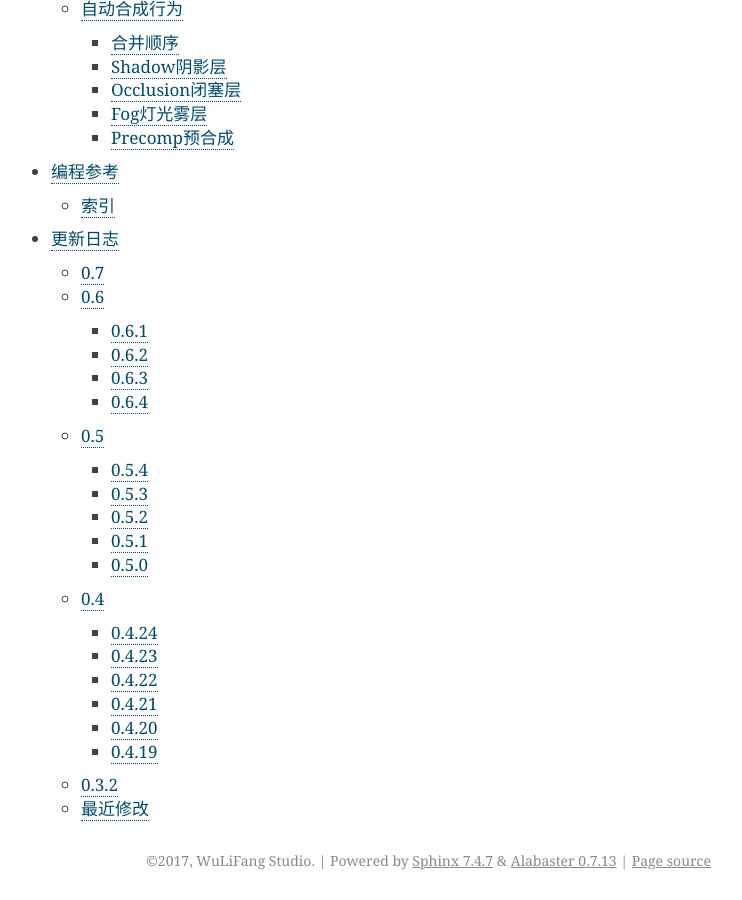
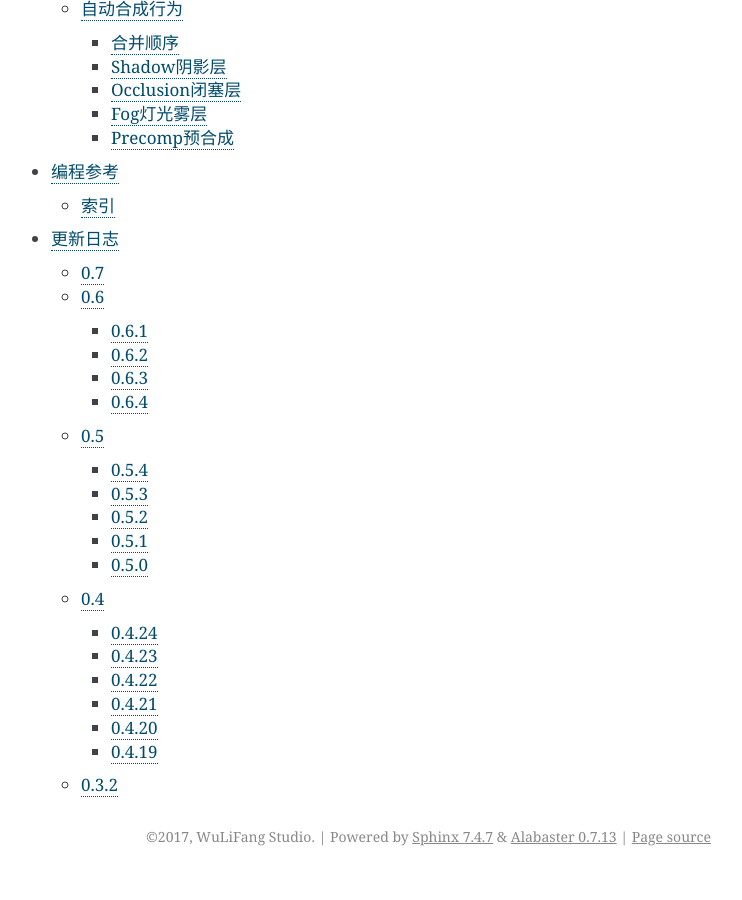
Before and after one commit to WuLiFang/Nuke, a Sphinx documentation site: the page built from source/index.rst, in a window 1280 px wide and 900 px high, scrolled down 2834 px. Shown: the whole window, without its empty margins (399-1141 px from the left). Built offline with Sphinx 7.4.7, drawn with Linux system fonts in a browser that asks for light colours; after the commit the page ends 3710 px from its top, so only the background shows below that.

Commit message:
Remove git changelog due to doc is a submodule

```diff
--- a/source/changelog.rst
+++ b/source/changelog.rst
@@ -7,7 +7,3 @@
     :reversed:
 
     changelogs/*
-
-最近修改
----------
-.. git_changelog::
```
